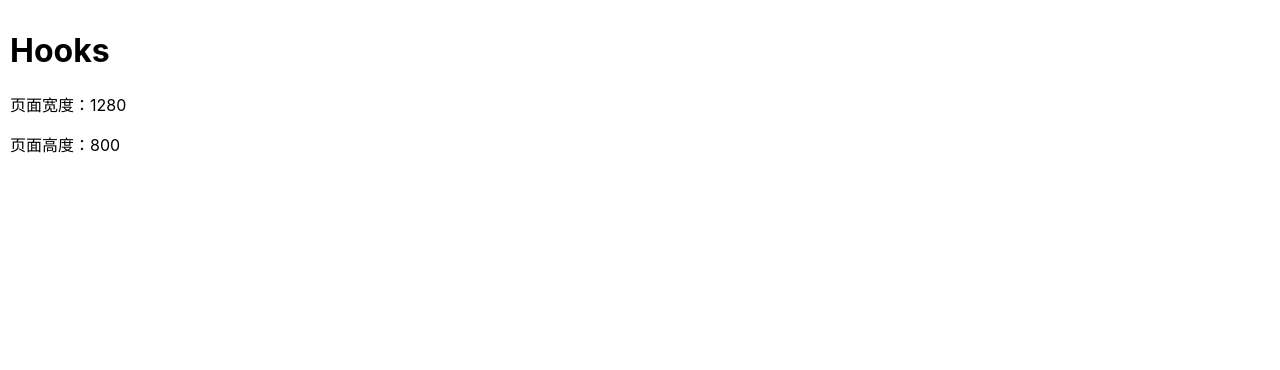
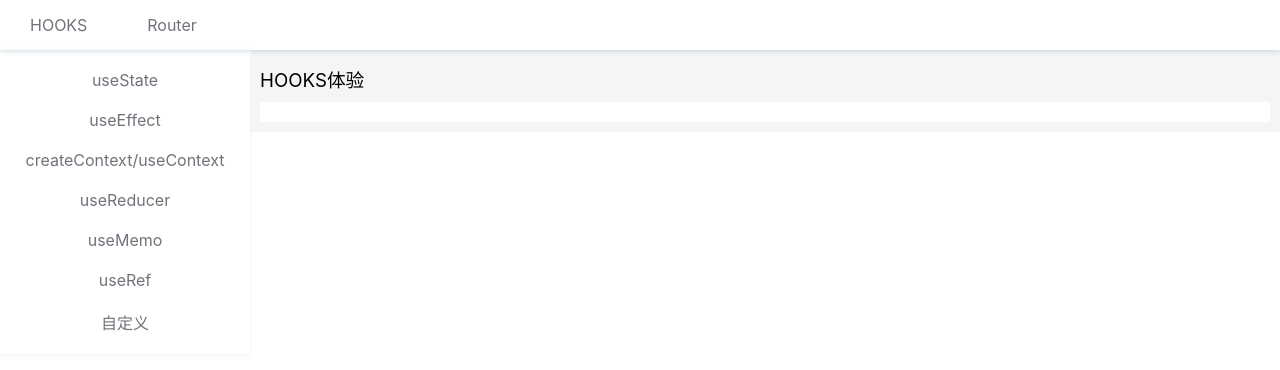
Before and after one commit to junjie-zeng/react-case, a React (Create React App) app: page / in a window 1280 px wide. Shown: the top 370 px of the page. Built offline with nearby package versions, Linux system fonts and the light colour scheme.

Commit message:
搭建路由

```diff
--- a/src/App.js
+++ b/src/App.js
@@ -1,19 +1,29 @@
+import { BrowserRouter as Router, Route, Link } from "react-router-dom"
 
-import Example1 from './components/hooks-demo/Example1'
-import Example2 from './components/hooks-demo/Example2'
-import Example3 from './components/hooks-demo/Example3'
-import Example4 from './components/hooks-demo/Example4'
-import Example5 from './components/hooks-demo/Example5'
-import Example6 from './components/hooks-demo/Example6'
-import Example7 from './components/hooks-demo/Example7'
 
+import Hooks from './components/hooks-demo/index'
+import AppRoute from './components/router-demo/index'
 
 function App() {
   return (
-    <div style = {{padding:'10px'}}>
-      <h1>Hooks</h1>
-      <Example7/>
-    </div>
+    <Router>
+      <div >
+        <div className="nav">
+          <ul>
+            <li>
+              <Link to = "/">HOOKS</Link>
+            </li>
+            <li>
+              <Link to = "/appRoute">Router</Link>
+            </li>
+          </ul>
+        </div>
+        <div className="content">
+          <Route path="/" exact component={Hooks}></Route>
+          <Route path="/appRoute" component={AppRoute}></Route>
+        </div>
+      </div>
+    </Router>
   );
 }
 
--- /dev/null
+++ b/src/components/hooks-demo/index.js
@@ -0,0 +1,39 @@
+import { BrowserRouter as Router, Route, Link } from "react-router-dom"
+import Example1 from './Example1'
+import Example2 from './Example2'
+import Example3 from './Example3'
+import Example4 from './Example4'
+import Example5 from './Example5'
+import Example6 from './Example6'
+import Example7 from './Example7'
+
+
+export default function Hooks() {
+    return (
+        <Router>
+            <div>
+                <ul className="left-slider">
+                    <li><Link to = "/example1">useState</Link></li>
+                    <li><Link to = "/example2">useEffect</Link></li>
+                    <li><Link to = "/example3">createContext/useContext</Link></li>
+                    <li><Link to = "/example4">useReducer</Link></li>
+                    <li><Link to = "/example5">useMemo</Link></li>
+                    <li><Link to = "/example6">useRef</Link></li>
+                    <li><Link to = "/example7">自定义</Link></li>
+                </ul>
+                <div className="right-content">
+                    <h3 className="right-title">HOOKS体验</h3>
+                    <div className="right-content-details">
+                        <Route path="/example1" component={Example1}></Route>
+                        <Route path="/example2" component={Example2}></Route>
+                        <Route path="/example3" component={Example3}></Route>
+                        <Route path="/example4" component={Example4}></Route>
+                        <Route path="/example5" component={Example5}></Route>
+                        <Route path="/example6" component={Example6}></Route>
+                        <Route path="/example7" component={Example7}></Route>
+                    </div>
+                </div>
+            </div>
+        </Router>
+    )
+}
--- /dev/null
+++ b/src/components/router-demo/index.js
@@ -0,0 +1,25 @@
+
+
+/*
+    路由
+*/
+export default function AppRouter(){
+    return (
+        <div>
+            <ul className="left-slider">
+                <li>1</li>
+                <li>1</li>
+                <li>1</li>
+                <li>1</li>
+                <li>1</li>
+                <li>1</li>
+            </ul>
+            <div className = "right-content">
+                <h3 className = "right-title">路由体验</h3>
+                <div className="right-content-details">
+                    路由
+                </div>
+            </div>
+        </div>
+    )
+}
--- a/src/index.css
+++ b/src/index.css
@@ -1,13 +1,64 @@
 body {
   margin: 0;
-  font-family: -apple-system, BlinkMacSystemFont, 'Segoe UI', 'Roboto', 'Oxygen',
-    'Ubuntu', 'Cantarell', 'Fira Sans', 'Droid Sans', 'Helvetica Neue',
-    sans-serif;
+  font-family: -apple-system, BlinkMacSystemFont, 'Segoe UI', 'Roboto', 'Oxygen', 'Ubuntu', 'Cantarell', 'Fira Sans', 'Droid Sans', 'Helvetica Neue', sans-serif;
   -webkit-font-smoothing: antialiased;
   -moz-osx-font-smoothing: grayscale;
 }
 
 code {
-  font-family: source-code-pro, Menlo, Monaco, Consolas, 'Courier New',
-    monospace;
+  font-family: source-code-pro, Menlo, Monaco, Consolas, 'Courier New', monospace;
 }
+
+a{text-decoration: none;color: #71737b;}
+* {
+  margin: 0;
+  padding: 0;
+  box-sizing: border-box;
+}
+
+.nav {
+  position: relative;
+  height: 50px;
+  /* background: pink; */
+  box-shadow: 0 1px 5px 0 rgba(41, 85, 115, .21);
+}
+
+.nav li {
+  list-style: none;
+  float: left;
+  line-height: 50px;
+  padding: 0 30px;
+}
+
+.content {}
+
+.left-slider {
+  float: left;
+  width: 250px;
+  padding: 10px;
+  /* background: pink; */
+  box-shadow: 0 1px 5px 0 rgba(41,85,115,.08);
+}
+
+.left-slider li {
+  list-style: none;
+  padding:10px 0;
+  text-align: center;
+}
+
+.right-content {
+  float: left;
+  width: calc(100% - 250px);
+  padding: 5px 10px 10px;
+  background: #f4f5f6;
+}
+
+.right-title{
+  font-weight: normal;
+  padding: 10px 0;
+}
+
+.right-content-details{
+  background: #fff;
+  padding: 10px;
+}
```
Also changed, not shown: src/App.css (deleted, +0 -38 lines), src/components/router-demo/README.md (added), 1 other file (tests, documents, lock files or other folders).
